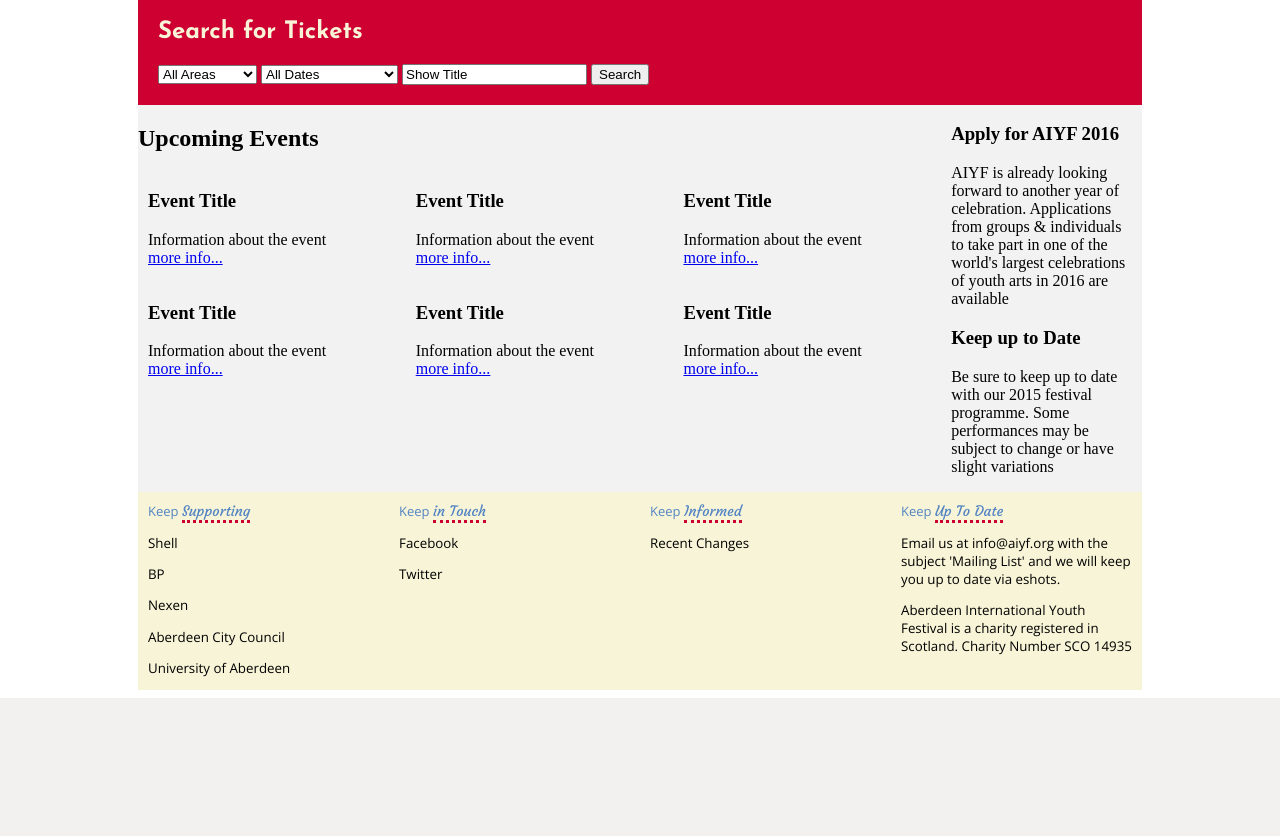
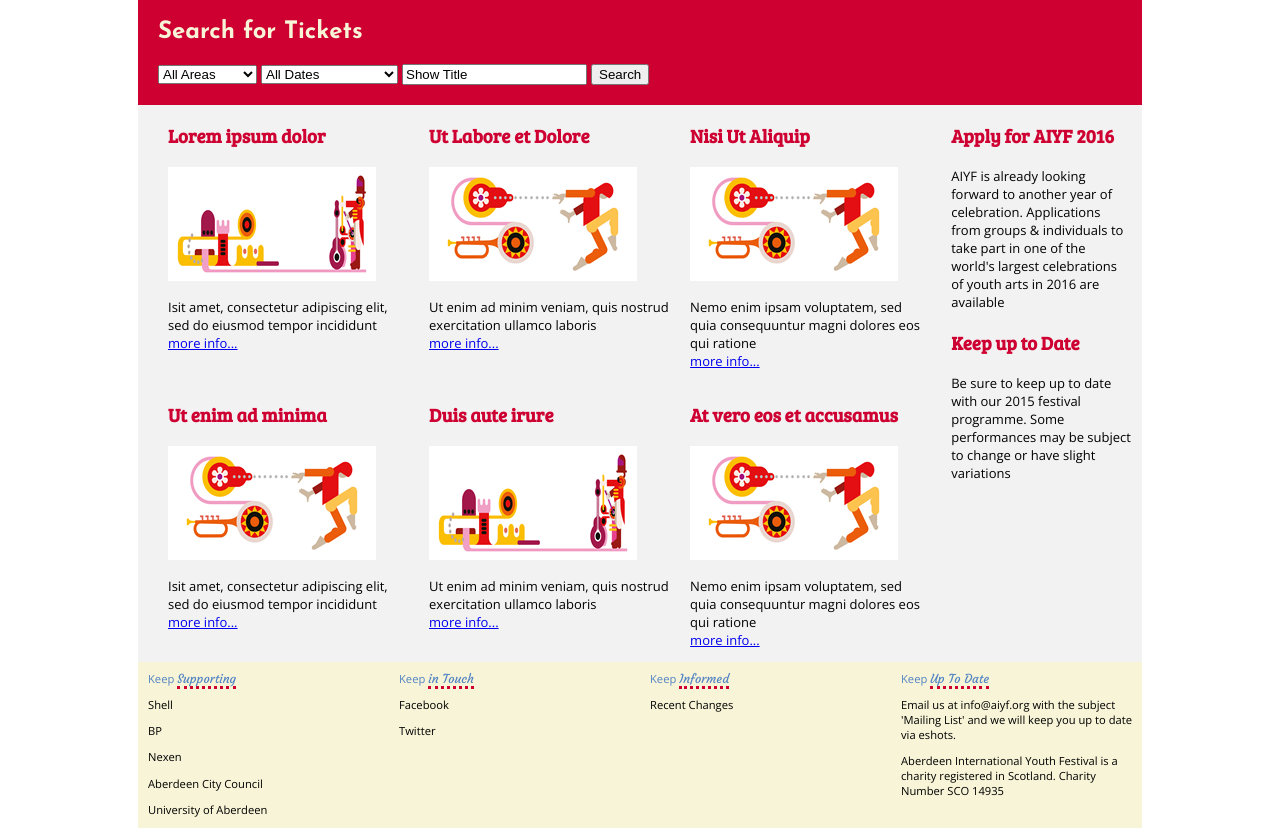
Before and after one commit to CaraH03/teachingMaterials_15-16, a PHP site: page /CM1016/SampleAIYF/index.html in a window 1280 px wide. Shown: the part 158-994 px from the top of the page. Before the commit the page ends 856 px from the top, so only its background shows below. Run offline with PHP 8.4, Linux system fonts and the light colour scheme.

Commit message:
Start of AIYF stuff

```diff
--- a/CM1016/SampleAIYF/assets/css/style.css
+++ b/CM1016/SampleAIYF/assets/css/style.css
@@ -32,6 +32,25 @@ footer {
 .tickets>h2 {
     font-family: 'Josefin Sans', cursive;
     color: #f8f4d7
+}
+
+.events {
+    padding-left: 20px;
+}
+
+
+main>section>h2 {
+    font-family: 'Bree Serif', serif;
+}
+
+main>section>article>h3 {
+    font-family: 'Bree Serif', serif;
+    color: #CE0032;
+}
+
+main>section>article>p {
+    font-family: 'Open Sans', serif;
+    font-size: small;
 }
 
 nav>ul {
@@ -78,10 +97,14 @@ footer>section>h2 {
     font-family: 'Open Sans', serif;
     font-weight: 200;
     color: #5284C3;
-    font-size: small;
+    font-size: 70%;
 }
 
 footer>section>p {
     font-family: 'Open Sans', serif;
-    font-size: smaller;
+    font-size: 70%;
 }
+
+footer>section {
+    padding-left: 30px;
+}
--- a/CM1016/SampleAIYF/index.html
+++ b/CM1016/SampleAIYF/index.html
@@ -87,37 +87,42 @@
     </form>
 </section>
 
-    <section class="grid-80 tablet-grid-100 grid-parent">
-<h2>Upcoming Events</h2>
+    <section class="grid-80 tablet-grid-100 grid-parent events">
         <article class="grid-33 tablet-grid-50">
             <!-- Article Image -->
-            <h3>Event Title</h3>
-            <p>Information about the event<br><a href="#">more info...</a></p>
+            <h3>Lorem ipsum dolor</h3>
+            <img src="assets/images/img1.jpg" alt="Image 1">
+            <p>Isit amet, consectetur adipiscing elit, sed do eiusmod tempor incididunt<br><a href="#">more info...</a></p>
         </article>
         <article class="grid-33 tablet-grid-50">
             <!-- Article Image -->
-            <h3>Event Title</h3>
-            <p>Information about the event<br><a href="#"><a href="#">more info...</a></p>
+            <h3>Ut Labore et Dolore</h3>
+            <img src="assets/images/img2.jpg" alt="Image 1">
+            <p>Ut enim ad minim veniam, quis nostrud exercitation ullamco laboris<br><a href="#"><a href="#">more info...</a></p>
         </article>
         <article class="grid-33 tablet-grid-50">
             <!-- Article Image -->
-            <h3>Event Title</h3>
-            <p>Information about the event<br><a href="#"><a href="#">more info...</a></p>
+            <h3>Nisi Ut Aliquip</h3>
+            <img src="assets/images/img3.jpg" alt="Image 1">
+            <p>Nemo enim ipsam voluptatem, sed quia consequuntur magni dolores eos qui ratione<br><a href="#"><a href="#">more info...</a></p>
         </article>
         <article class="grid-33 tablet-grid-50">
             <!-- Article Image -->
-            <h3>Event Title</h3>
-            <p>Information about the event<br><a href="#"><a href="#">more info...</a></p>
+            <h3>Ut enim ad minima</h3>
+            <img src="assets/images/img3.jpg" alt="Image 1">
+            <p>Isit amet, consectetur adipiscing elit, sed do eiusmod tempor incididunt<br><a href="#">more info...</a></p>
         </article>
         <article class="grid-33 tablet-grid-50">
             <!-- Article Image -->
-            <h3>Event Title</h3>
-            <p>Information about the event<br><a href="#"><a href="#">more info...</a></p>
+            <h3>Duis aute irure</h3>
+            <img src="assets/images/img1.jpg" alt="Image 1">
+            <p>Ut enim ad minim veniam, quis nostrud exercitation ullamco laboris<br><a href="#"><a href="#">more info...</a></p>
         </article>
         <article class="grid-33 tablet-grid-50">
             <!-- Article Image -->
-            <h3>Event Title</h3>
-            <p>Information about the event<br><a href="#"><a href="#">more info...</a></p>
+            <h3>At vero eos et accusamus</h3>
+            <img src="assets/images/img2.jpg" alt="Image 1">
+            <p>Nemo enim ipsam voluptatem, sed quia consequuntur magni dolores eos qui ratione<br><a href="#"><a href="#">more info...</a></p>
         </article>
 
     </section>
```
Also changed, not shown: CM1016/SampleAIYF/assets/images/img1.jpg (added), CM1016/SampleAIYF/assets/images/img2.jpg (added), CM1016/SampleAIYF/assets/images/img3.jpg (added).
